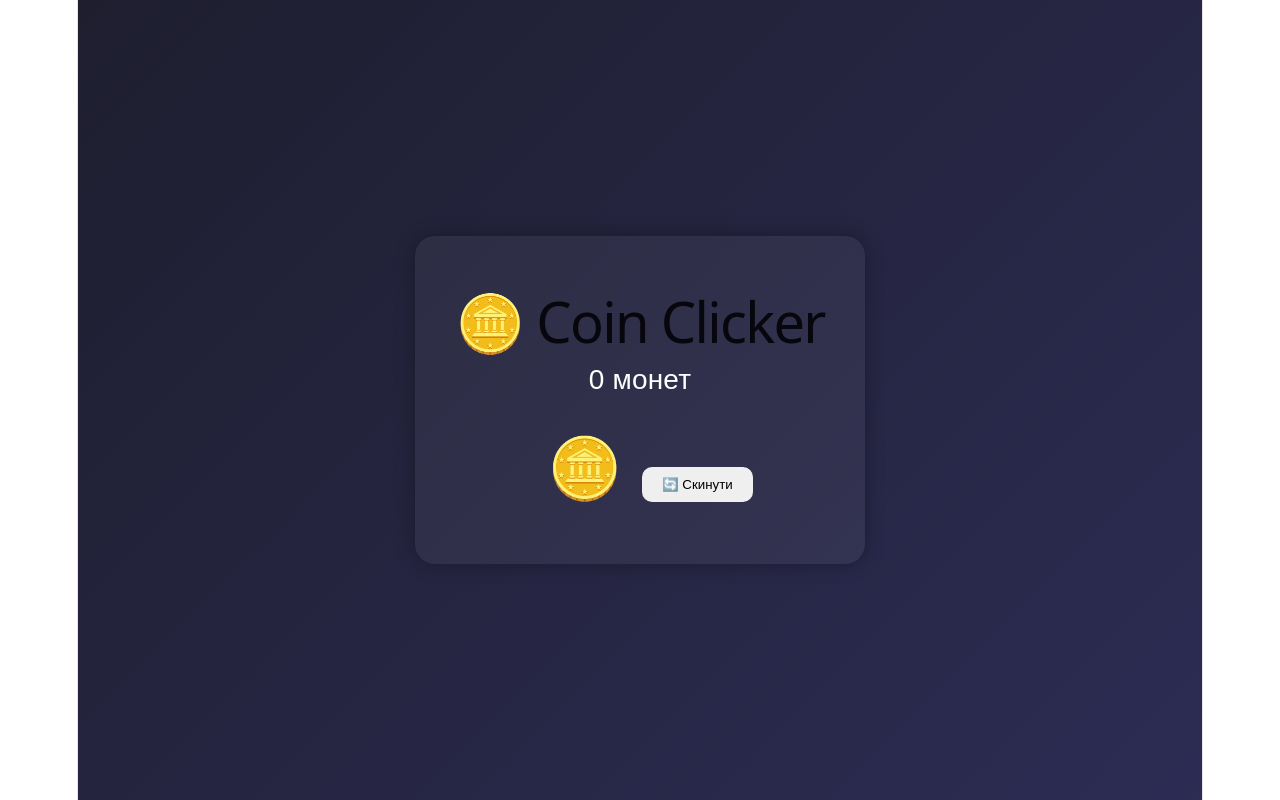
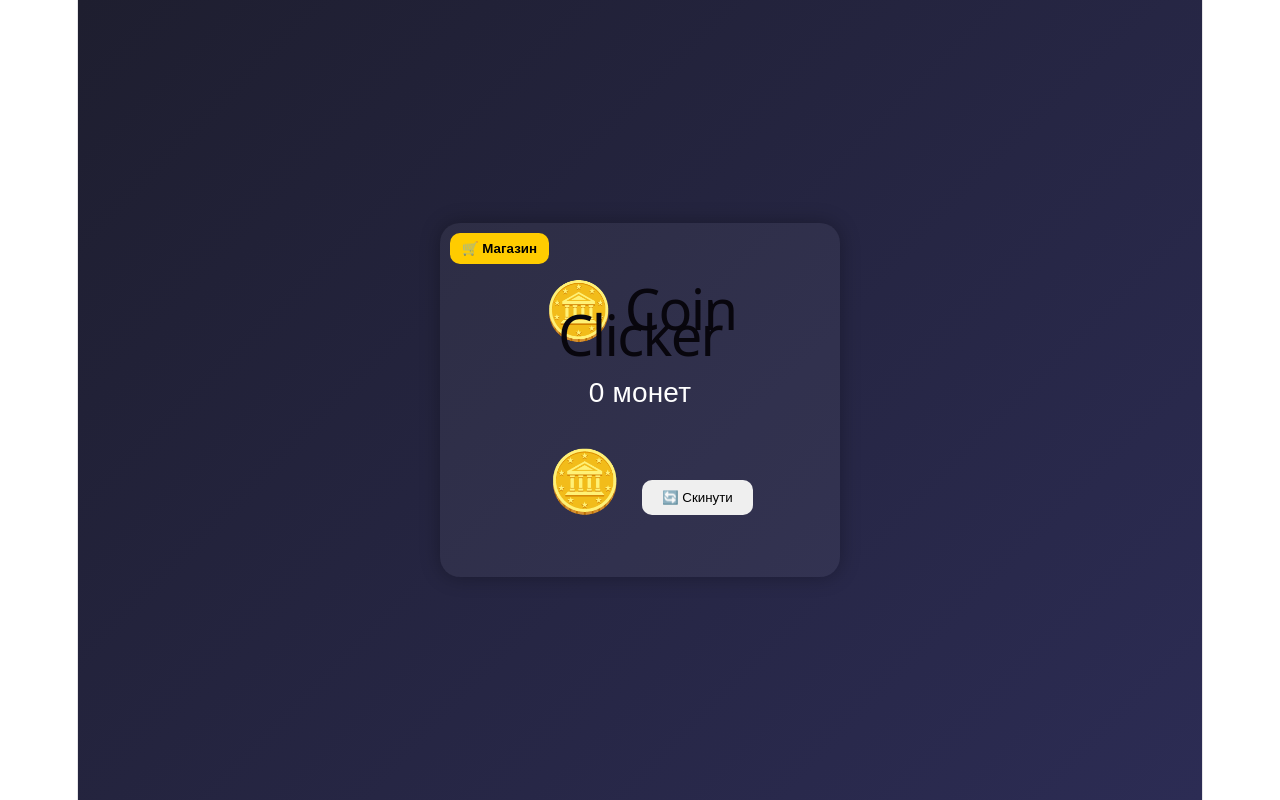
Before and after one commit to nexesss232/arleix, a React (Vite) app: page / in a window 1280 px wide. Built offline with nearby package versions, Linux system fonts and the light colour scheme.

Commit message:
Update App.jsx

```diff
--- a/src/App.jsx
+++ b/src/App.jsx
@@ -2,21 +2,12 @@ import { useEffect, useState } from "react";
 
 export default function App() {
   const [score, setScore] = useState(0);
-  const [clicks, setClicks] = useState(0);
+  const [upgraded, setUpgraded] = useState(false);
   const [shopOpen, setShopOpen] = useState(false);
-  const [upgraded, setUpgraded] = useState(false);
 
   function addCoin() {
     setScore((prev) => prev + (upgraded ? 2 : 1));
-    setClicks((prev) => prev + 1);
   }
-
-  // Відкриття магазину після 50 кліків
-  useEffect(() => {
-    if (clicks >= 50) {
-      setShopOpen(true);
-    }
-  }, [clicks]);
 
   function buyUpgrade() {
     if (score >= 250) {
@@ -27,16 +18,20 @@ export default function App() {
 
   function reset() {
     setScore(0);
-    setClicks(0);
-    setShopOpen(false);
     setUpgraded(false);
   }
 
-  // 🛒 МАГАЗИН (ОКРЕМЕ ВІКНО)
+  // 🛒 SHOP SCREEN
   if (shopOpen) {
     return (
       <div style={styles.page}>
         <div style={styles.card}>
+
+          {/* back button */}
+          <button onClick={() => setShopOpen(false)} style={styles.back}>
+            ←
+          </button>
+
           <h1>🛒 Магазин</h1>
 
           <p>Монети: {score}</p>
@@ -46,19 +41,21 @@ export default function App() {
           </button>
 
           {upgraded && <p>✔ Покращення активне</p>}
-
-          <button onClick={() => setShopOpen(false)} style={styles.button}>
-            ⬅ Повернутись в гру
-          </button>
         </div>
       </div>
     );
   }
 
-  // 🎮 ГРА
+  // 🎮 GAME SCREEN
   return (
     <div style={styles.page}>
       <div style={styles.card}>
+
+        {/* 🛒 shop button always visible */}
+        <button onClick={() => setShopOpen(true)} style={styles.shopBtn}>
+          🛒 Магазин
+        </button>
+
         <h1>🪙 Coin Clicker</h1>
 
         <div style={styles.score}>{score} монет</div>
@@ -67,15 +64,10 @@ export default function App() {
           🪙
         </button>
 
-        {clicks >= 50 && (
-          <button onClick={() => setShopOpen(true)} style={styles.button}>
-            🛒 Відкрити магазин
-          </button>
-        )}
-
         <button onClick={reset} style={styles.button}>
           🔄 Скинути
         </button>
+
       </div>
     </div>
   );
@@ -91,13 +83,45 @@ const styles = {
     color: "white",
     fontFamily: "Arial",
   },
+
   card: {
     textAlign: "center",
     padding: "40px",
     borderRadius: "20px",
     background: "rgba(255,255,255,0.05)",
     boxShadow: "0 0 20px rgba(0,0,0,0.3)",
+    position: "relative",
+    width: "320px",
   },
+
+  shopBtn: {
+    position: "absolute",
+    top: "10px",
+    left: "10px",
+    padding: "8px 12px",
+    borderRadius: "10px",
+    border: "none",
+    cursor: "pointer",
+    background: "#ffcc00",
+    fontWeight: "bold",
+  },
+
+  back: {
+    position: "absolute",
+    top: "10px",
+    left: "10px",
+    fontSize: "20px",
+    border: "none",
+    background: "transparent",
+    color: "white",
+    cursor: "pointer",
+  },
+
+  score: {
+    fontSize: "28px",
+    margin: "20px 0",
+  },
+
   coin: {
     fontSize: "60px",
     padding: "20px",
@@ -106,6 +130,7 @@ const styles = {
     border: "none",
     background: "transparent",
   },
+
   button: {
     marginTop: "15px",
     padding: "10px 20px",
@@ -113,8 +138,4 @@ const styles = {
     border: "none",
     cursor: "pointer",
   },
-  score: {
-    fontSize: "28px",
-    margin: "20px 0",
-  },
 };
```
